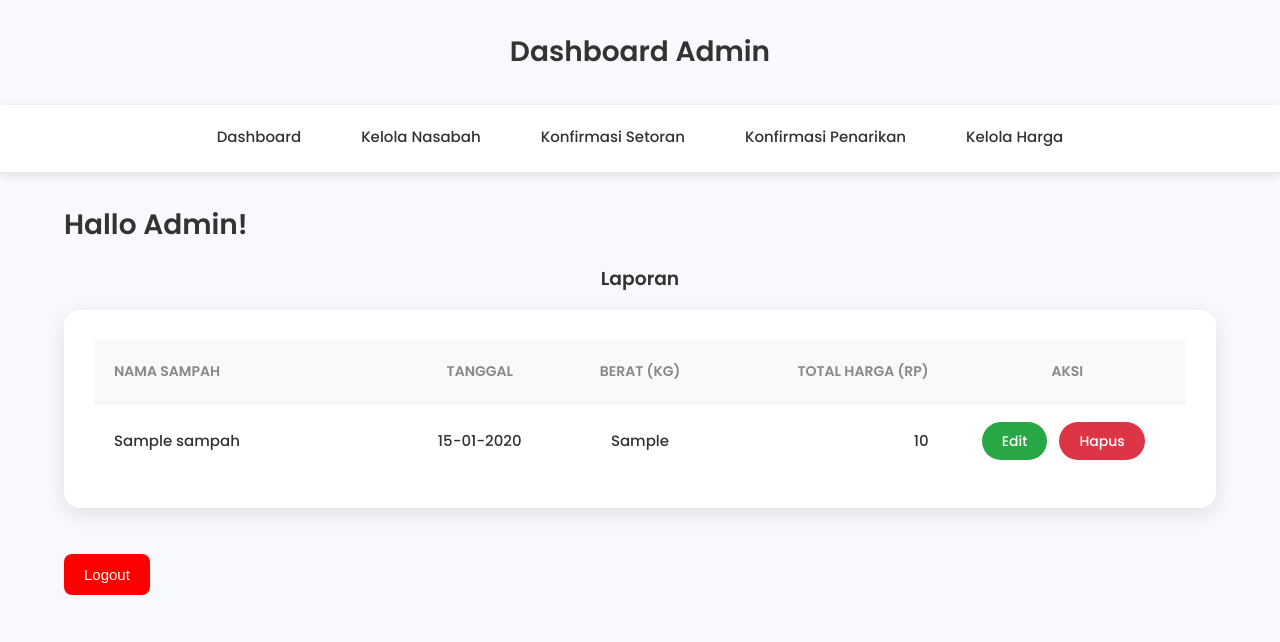
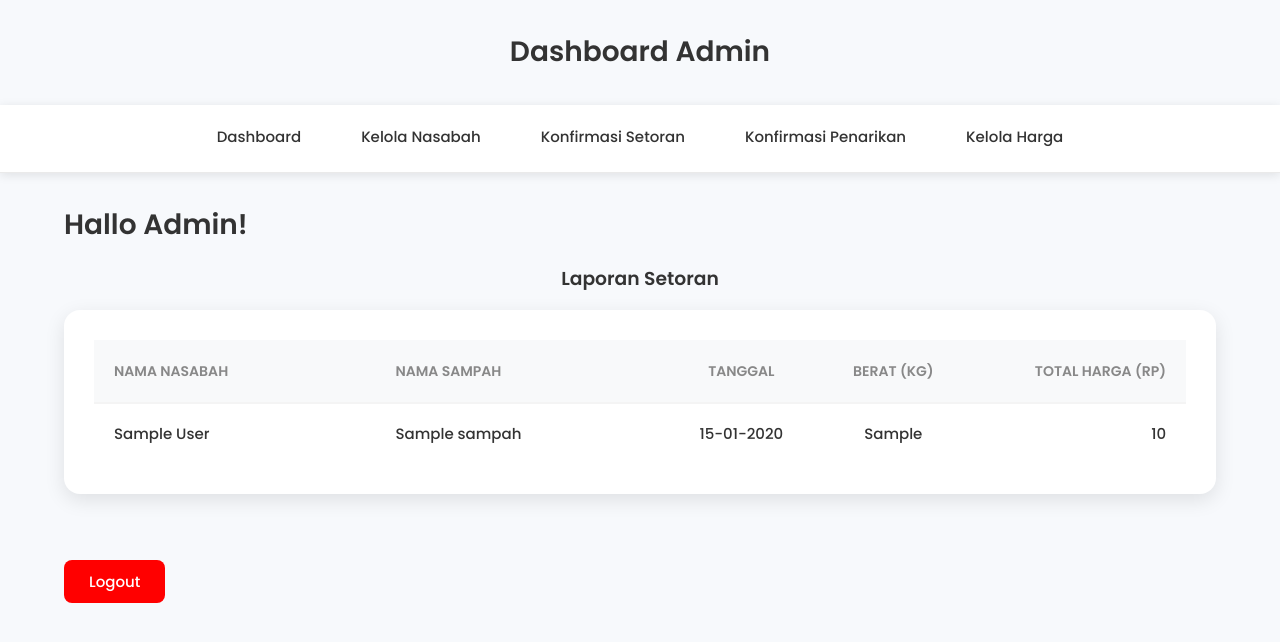
Before and after one commit to draprotez/AplikasiBankSampah, a PHP site: page /views/dashboardAdmin.php in a window 1280 px wide. Shown: the top 642 px of the page. Run offline with PHP 8.4, Linux system fonts and the light colour scheme; the visitor is signed in with stand-in values (Sample User, id 1); tables that the repository leaves empty or names only in its code hold one stand-in row (values such as "Sample post").

Commit message:
rapihin tampilan

```diff
--- a/views/dashboardAdmin.php
+++ b/views/dashboardAdmin.php
@@ -6,6 +6,7 @@ if(!isset($_SESSION['is_logged_in']) || $_SESSION['role'] !=='admin') {
 }
 
 include '../config/database.php';
+// Pastikan model ini mengambil 'nama_user' dari tabel users melalui JOIN
 include '../models/setoranModels.php';
 
 $setoran_list = getAllSetoran($conn);
@@ -35,38 +36,34 @@ $setoran_list = getAllSetoran($conn);
     <?php endif; ?>
 
     <div class="word">
-      <h3>Laporan</h3>
+      <h3>Laporan Setoran</h3>
     </div>
     <div class="table-card">
       <table>
         <thead>
           <tr>
+            <th class="col-nama">Nama Nasabah</th>
+
             <th class="col-nama">Nama Sampah</th>
             <th class="col-tanggal">Tanggal</th>
             <th class="col-berat">Berat (kg)</th>
             <th class="col-harga">Total Harga (Rp)</th>
-            <th class="col-aksi">Aksi</th>
           </tr>
         </thead>
         <tbody>
           <?php if (empty($setoran_list)): ?>
             <tr>
-              <td colspan="5" class="text-center">Belum ada data setoran.</td>
+              <td colspan="6" class="text-center">Belum ada data setoran.</td>
             </tr>
           <?php else: ?>
             <?php foreach ($setoran_list as $setoran): ?>
               <tr>
+                <td class="col-nama"><?php echo htmlspecialchars($setoran['nama_user']); ?></td>
+
                 <td class="col-nama"><?php echo htmlspecialchars($setoran['nama_jenis']); ?></td>
                 <td class="col-tanggal"><?php echo date("d-m-Y", strtotime($setoran['tanggal_setor'])); ?></td>
                 <td class="col-berat"><?php echo htmlspecialchars($setoran['berat_kg']); ?></td>
                 <td class="col-harga"><?php echo number_format($setoran['total_harga'], 0, ',', '.'); ?></td>
-                <td class="col-aksi">
-                  <a href="editSetoranView.php?id=<?php echo $setoran['id_setoran']; ?>"
-                     class="btn btn-edit">Edit</a>
-                  <a href="../controller/deleteSetoranController.php?id=<?php echo $setoran['id_setoran']; ?>"
-                     class="btn btn-delete"
-                     onclick="return confirm('Yakin ingin hapus data ini?');">Hapus</a>
-                </td>
               </tr>
             <?php endforeach; ?>
           <?php endif; ?>
@@ -74,7 +71,18 @@ $setoran_list = getAllSetoran($conn);
       </table>
     </div>
     <br>
-    <button type="button" class="btn btn-tambah" style="background-color: red;" onclick="window.location.href='../logout.php'">Logout</button>
+
+    <button type="button"
+        onclick="window.location.href='../controller/logoutController.php'"
+        style="
+            background-color: #FF0000; color: #FFFFFF; padding: 10px 25px;
+            border: none; border-radius: 8px; font-family: 'Poppins', sans-serif;
+            font-size: 15px; font-weight: 500; cursor: pointer;
+            text-align: center; text-decoration: none; display: inline-block;
+            margin-top: 20px;
+        ">
+        Logout
+    </button>
   </div>
 </body>
 </html>
```
Also changed, not shown: assets/css/nasabah.css (+31 -0 lines), controller/penarikanController.php (+4 -4 lines), views/dashboardNasabah.php (+20 -0 lines).
